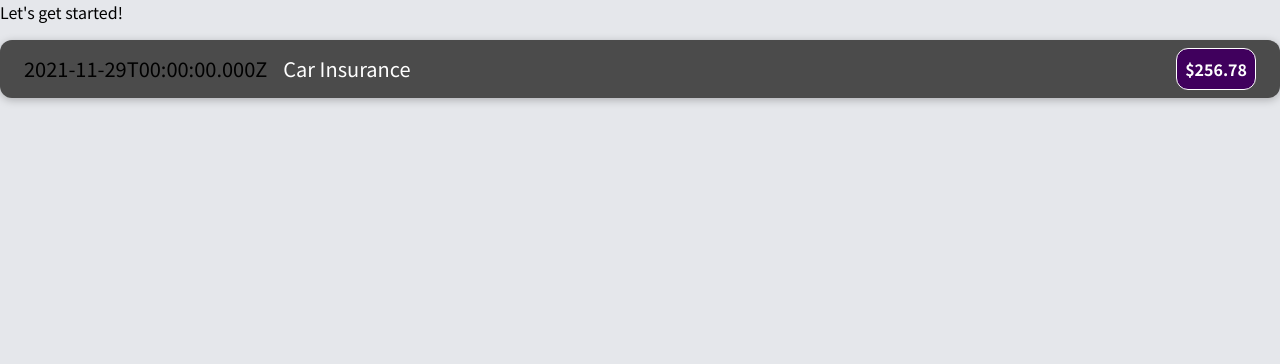
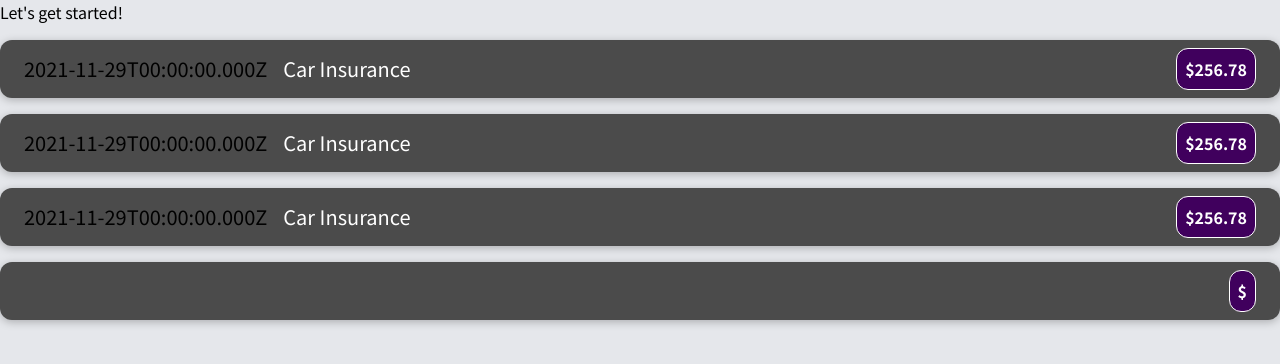
Before and after one commit to Russkazkin/react-complete-guide, a React (Create React App) app: page / in a window 1280 px wide. Shown: the top 364 px of the page. Built offline with nearby package versions, Linux system fonts and the light colour scheme.

Commit message:
Add data thro props

```diff
--- a/package.json
+++ b/package.json
@@ -7,6 +7,7 @@
     "@testing-library/jest-dom": "^5.11.4",
     "@testing-library/react": "^11.1.0",
     "@testing-library/user-event": "^12.1.10",
+    "lodash": "^4.17.21",
     "react": "^17.0.2",
     "react-dom": "^17.0.2",
     "react-scripts": "3.4.4",
--- a/src/App.jsx
+++ b/src/App.jsx
@@ -1,10 +1,19 @@
 import React from 'react';
 import ExpenseItem from './Components/ExpenseItem';
+import { uniqueId } from 'lodash';
 
 const App = () => {
+  const expenses = [
+    { title: 'Car Insurance', amount: 256.78, date: new Date(2021, 10, 29) },
+    { title: 'Car Insurance', amount: 256.78, date: new Date(2021, 10, 29) },
+    { title: 'Car Insurance', amount: 256.78, date: new Date(2021, 10, 29) },
+  ];
   return (
     <div>
       <h2>Let&apos;s get started!</h2>
+      {expenses.map((item) => (
+        <ExpenseItem key={uniqueId('expense')} title={item.title} amount={item.amount} date={item.date.toISOString()} />
+      ))}
       <ExpenseItem />
     </div>
   );
--- a/src/Components/ExpenseItem.jsx
+++ b/src/Components/ExpenseItem.jsx
@@ -1,16 +1,13 @@
 import React from 'react';
 import './ExpenseItem.sass';
 
-const ExpenseItem = () => {
-  const expanseDate = new Date(2021, 10, 29);
-  const expanseTitle = 'Car Insurance';
-  const expanseAmount = 256.78;
+const ExpenseItem = ({ title, amount, date }) => {
   return (
     <div className="expense-item">
-      <div>{expanseDate.toISOString()}</div>
+      <div>{date}</div>
       <div className="expense-item__description">
-        <h2>{expanseTitle}</h2>
-        <div className="expense-item__price">${expanseAmount}</div>
+        <h2>{title}</h2>
+        <div className="expense-item__price">${amount}</div>
       </div>
     </div>
   );
```
